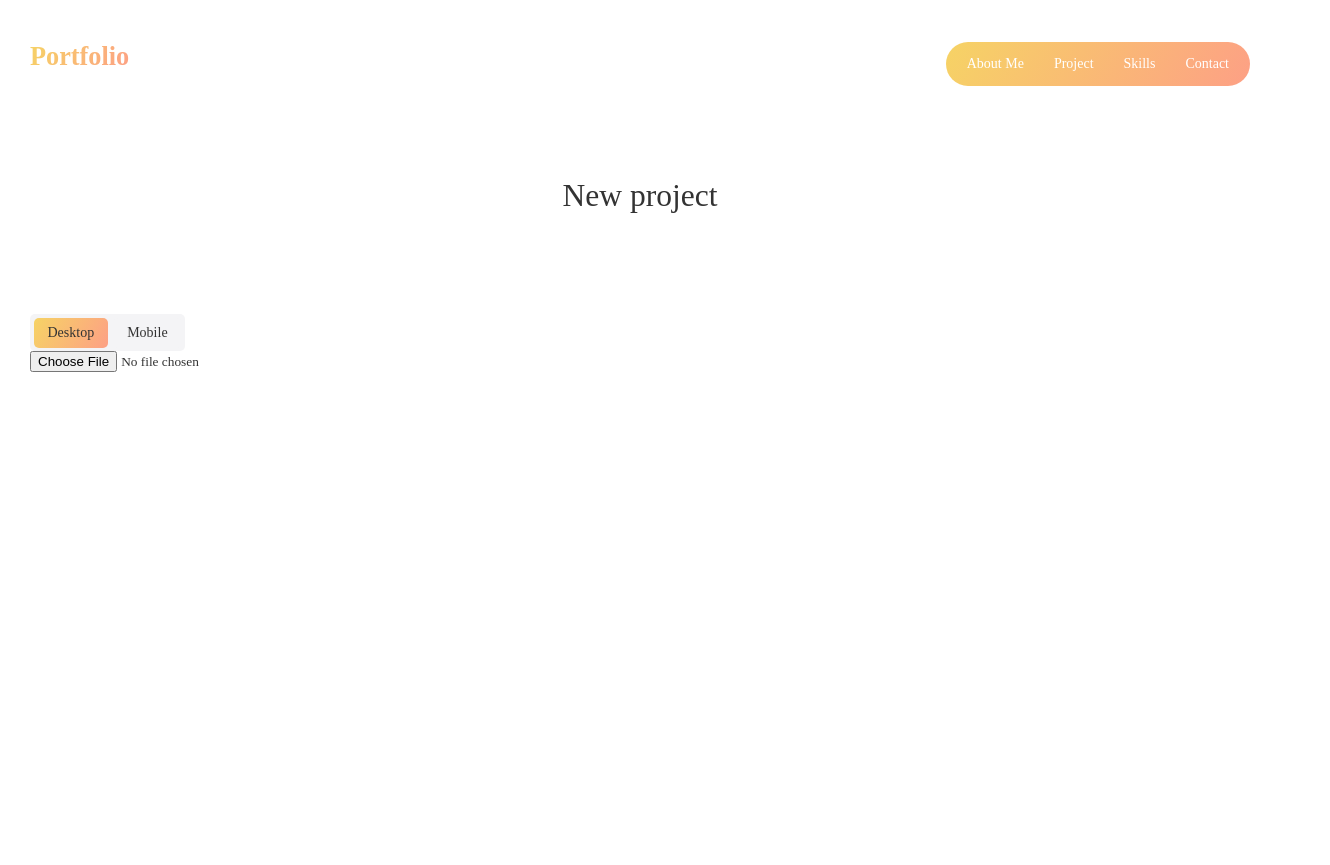
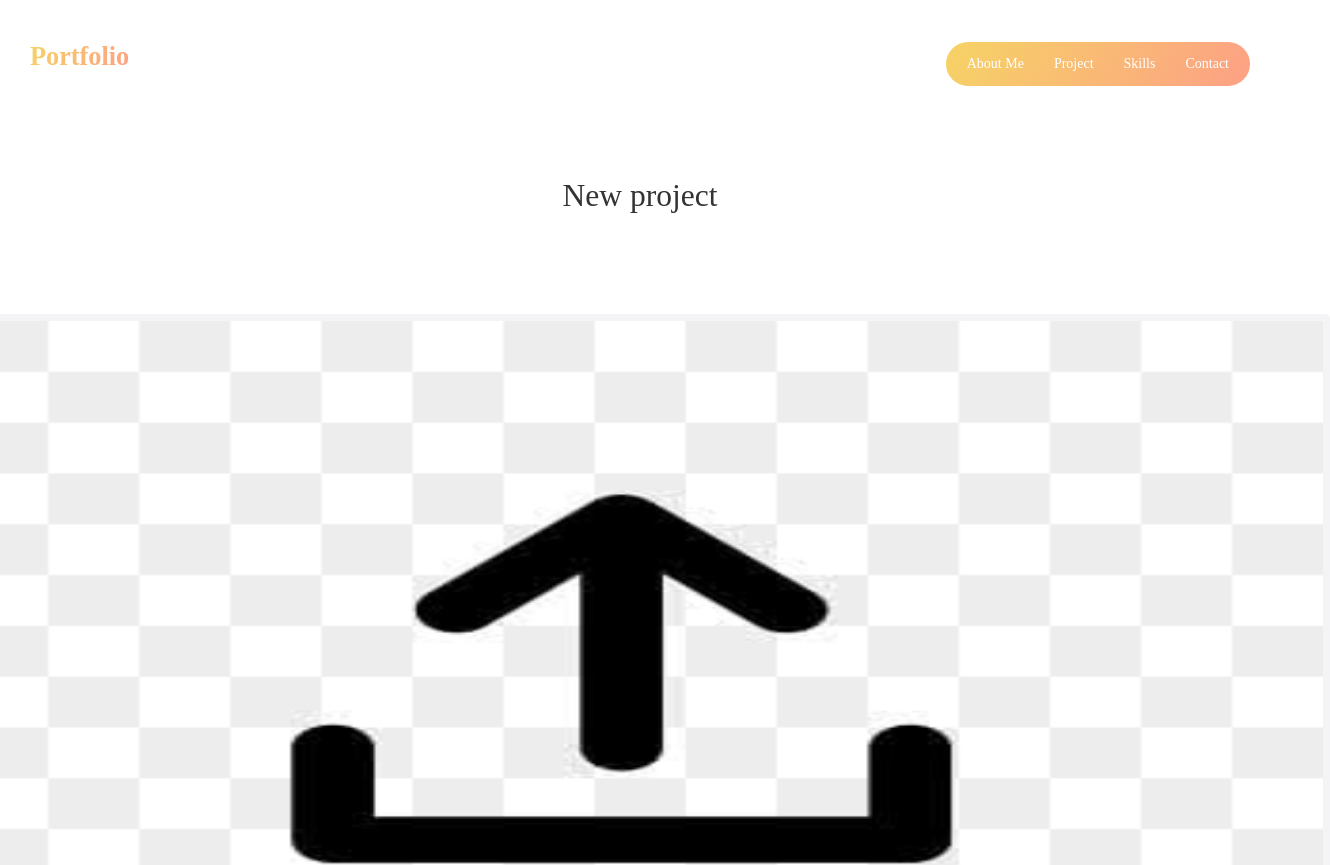
Before and after one commit to Ranranruo/2025-Portfolio, a React (Vite) app in the folder client/: page /project/new in a window 1280 px wide. Shown: the top 865 px of the page, 1330 px wide, since content can reach past the window. Built offline with nearby package versions, Linux system fonts and the light colour scheme; a web font is replaced by a local one.

Commit message:
feat: addproject

```diff
--- a/client/src/components/project/addProject/AddProject.tsx
+++ b/client/src/components/project/addProject/AddProject.tsx
@@ -1,28 +1,41 @@
-import { useEffect, useState } from "react";
+import { Fragment, useEffect, useState } from "react";
 import StyledAddProject from "./StyledAddProject";
 import { DEVICE_LIST } from "./Data";
 
 const AddProject = () => {
-    const [deviceId, setDeviceId] = useState(DEVICE_LIST[0].id);
-    const changeDevice = (deviceId: number) => setDeviceId(prev => deviceId);
+    const [currentDevice, setDevice] = useState(DEVICE_LIST[0].name);
+    const changeDevice = (deviceName: string) => setDevice(() => deviceName);
     return (
         <StyledAddProject>
             <div className="container">
                 <h1 className="title">New project</h1>
                 <form className="container">
+                    <div className="title-img container">
+                        <input id="title-image" type="file" accept="image/*" hidden/>
+                        <label htmlFor="title-image">
+                            <img
+                                className={currentDevice.toLowerCase()}
+                                src="/image/project/add.jpg"
+                                alt=""
+                            />
+                        </label>
+                    </div>
                     <div className="device container">
                         {DEVICE_LIST.map(device => (
-                            <>
-                                <input type="radio" id={"device"+device.id} name="device" checked={deviceId == device.id} hidden/>
-                                <label htmlFor={"device"+device.id} onClick={()=>changeDevice(device.id)}>{device.name}</label>
-                            </>
+                            <Fragment key={device.id}>
+                                <input
+                                    type="radio"
+                                    id={"device"+device.id}
+                                    name="device"
+                                    checked={currentDevice == device.name}
+                                    hidden
+                                    onChange={()=>changeDevice(device.name)}
+                                />
+                                <label htmlFor={"device"+device.id}>
+                                    {device.name}
+                                </label>
+                            </Fragment>
                         ))}
-                    </div>
-                    <div className="title-img container">
-                        <input type="file" accept="image/*"/>
-                        <label htmlFor="">
-                            <img src="" alt="" />
-                        </label>
                     </div>
                 </form>
             </div>
--- a/client/src/components/project/addProject/StyledAddProject.ts
+++ b/client/src/components/project/addProject/StyledAddProject.ts
@@ -1,5 +1,5 @@
 import styled from "@emotion/styled";
-import { COLOR, GAP, GRADIENT_BACKGROUND, GRADIENT_TEXT, INNER, TITLE_SIZE } from "../../../styles/Variable";
+import { BOX_SHADOW, COLOR, GAP, GRADIENT_BACKGROUND, GRADIENT_TEXT, INNER, TITLE_SIZE } from "../../../styles/Variable";
 
 const StyledAddProject = styled.section`
     width: 100%;
@@ -24,8 +24,9 @@ const StyledAddProject = styled.section`
             display: flex;
             flex-direction: column;
             align-items: flex-start;
+            gap: 15px;
             > .device {
-                padding: .25em;
+                padding: .4em;
                 border-radius: 5px;
                 background: ${COLOR['white03']};
                 display: flex;
@@ -44,7 +45,28 @@ const StyledAddProject = styled.section`
                 }
             }
             > .title-img {
-
+                width: 100%;
+                label {
+                    display: flex;
+                    width: 100%;
+                    justify-content: center;
+                }
+                img {
+                    background-position: center;
+                    background-repeat: no-repeat;
+                    background-size: cover;
+                    background-color: ${COLOR['white03']};
+                    padding: .5em;
+                    border-radius: 5px;
+                    height: 776px;
+                    transition: .5s;
+                }
+                img.desktop {
+                    aspect-ratio: 16/9;
+                }
+                img.mobile {
+                    aspect-ratio: 9/16;
+                }
             }
         }
     }
```
Also changed, not shown: client/public/image/project/add.jpg (added).
